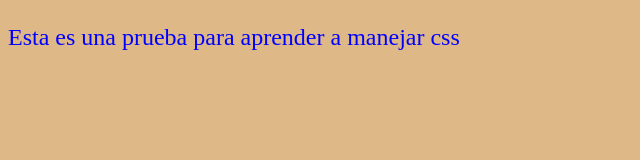
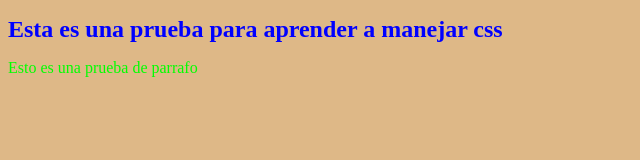
Before and after one commit to DiegoLopezSuarez/Modulo1WEB, a plain HTML site: page 08_Estilos/index.html in a window 1280 px wide. Shown: the whole page, without its empty margins (0-640 px from the left). Drawn offline with Linux system fonts and the light colour scheme.

Commit message:
meter color al parrafo ejercicio 08

```diff
--- a/08_Estilos/css/styles08.css
+++ b/08_Estilos/css/styles08.css
@@ -1,3 +1,10 @@
 body{background-color:burlywood}
-p{color:blue; font-size:1.5rem}
+h1{
+    color:blue;
+    font-size:1.5rem
+}
 /*este es un comentario para aprender a usar comentasrios en css*/
+
+.verde{
+    color: lime;
+   }
--- a/08_Estilos/index.html
+++ b/08_Estilos/index.html
@@ -5,12 +5,20 @@
     <meta name="viewport" content="width=device-width, initial-scale=1.0">
     <meta http-equiv="X-UA-Compatible" content="ie=edge">
     <title>Ejercicio de Estilos CSS</title>
-    <link rel="stylesheet" href="./css/styles08.css">
+  <link rel="stylesheet" href="./css/styles08.css">
 
 </head>
 <body>
-    <p>
+    <header>
+
+    <h1>
     Esta es una prueba para aprender a manejar css
+    </h1>
+
+    <p class="verde">
+        Esto es una prueba de parrafo
     </p>
+
+    </header>
 </body>
 </html>
```
